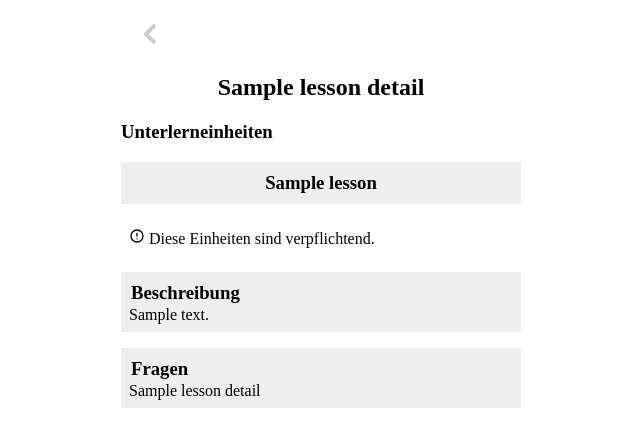
After one commit to digitalfabrik/ish-goalkeeper, a Django app: template src/gui/templates/lesson.html in a window 1280 px wide. The commit adds this page. Shown: the top 447 px of the page, without its empty margins (319-959 px from the left). Run offline with Django 3.2, Linux system fonts and the light colour scheme; a user stored in the database is signed in; tables that the repository leaves empty hold one stand-in row (values such as "Sample post"); the template is opened without the code that fills it: values that come from a table or form of the project are taken from there, most other values are stand-ins (such as "Sample title", 1, 10 or a date in 2020); some web fonts are replaced.

Commit message:
Add templates and static for lessons

```diff
--- a/src/gui/static/style.css
+++ b/src/gui/static/style.css
@@ -84,6 +84,7 @@ hr {
   margin-bottom: 1em;
   padding: 0.5em;
   z-index: 10;
+  overflow: auto;
 }
 
 .news-title {
@@ -209,6 +210,7 @@ hr {
 }
 
 #menu h3 {
+  size: 1.3em;
   padding: 5px;
   margin: 0px;
 }
@@ -231,7 +233,7 @@ hr {
   text-align: center;
 }
 
-.ish-bg {
+.ish-bg, .bg-ish {
   background: #ed7000;
 }
 
@@ -254,3 +256,44 @@ hr {
   padding-top: 3px;
   padding-bottom: 3px;
 }
+
+.content-item h3 {
+  margin: 2px;
+}
+
+.div-link:link, .div-link:visited, .div-link:hover, .div-link:active {
+  text-decoration: none;
+  color: #000;
+}
+
+.course-style-box {
+  width: 1.5em;
+  height: 1.5em;
+  margin-top: 0.75em;
+  margin-left: 0.7em;
+}
+
+.course-large-style-box {
+  width: 10%;
+  float: left;
+  height: 3em;
+}
+
+.course-details-box {
+  width: 90%;
+  float:left;
+}
+
+.bg-white {
+  background: #fff;
+}
+
+.chevron-back {
+  height: 3em;
+  opacity: 0.2;
+  margin-left: 5px;
+}
+
+.hide-menu {
+  display: none;
+}
--- /dev/null
+++ b/src/gui/templates/lesson.html
@@ -0,0 +1,30 @@
+{% extends "base.html" %}
+{% load static %}
+{% block content %}
+    <h2>{{ lesson_details.title }}</h2>
+    <h3>Unterlerneinheiten</h3>
+{% if sub_lesson_list %}
+  {% for lesson in sub_lesson_list %}
+    <a href="/gui/course/{{ course.id }}/{{ lesson.id }}/" class="div-link">
+      <div class="content-item centered bg-grey">
+        <h3>{{ lesson.title }}</h3>
+      </div>
+    </a>
+  {% endfor %}
+    <div class="content-item" style="background: #fff;">
+      <img style="height: 1em;" src="{% static "heroicons/icon-exclamation.svg" %}"> Diese Einheiten sind verpflichtend.
+    </div>
+{% endif %}
+{% if lesson_details.description %}
+      <div class="content-item">
+        <h3>Beschreibung</h3>
+        {{ lesson_details.description }}
+      </div>
+{% endif %}
+{% if lesson_details.questions %}
+      <div class="content-item">
+        <h3>Fragen</h3>
+        {{ lesson_details.questions }}
+      </div>
+{% endif %}
+{% endblock %}
--- a/src/gui/templates/menu.html
+++ b/src/gui/templates/menu.html
@@ -1,4 +1,11 @@
 {% load static %}
+{% if back_link %}
+    <div style="margin-top: 10px;">
+      <a class="div-link" href="{{ back_link }}">
+        <img class="chevron-back" src="{% static "heroicons/icon-cheveron-left.svg" %}">
+      </a>
+    </div>
+{% else %}
     <nav role="navigation">
       <div id="menu-container">
         <!--<div style="position:absolute;"><img style="width: 35px;" src="{% static "heroicons/icon-menu.svg" %}"></div>-->
@@ -36,3 +43,4 @@
         </div>
       </div>
     </nav>
+{% endif %}
```
Also changed, not shown: src/gui/templates/course.html (added, +25 -0 lines), src/gui/templates/courses.html (added, +20 -0 lines).
